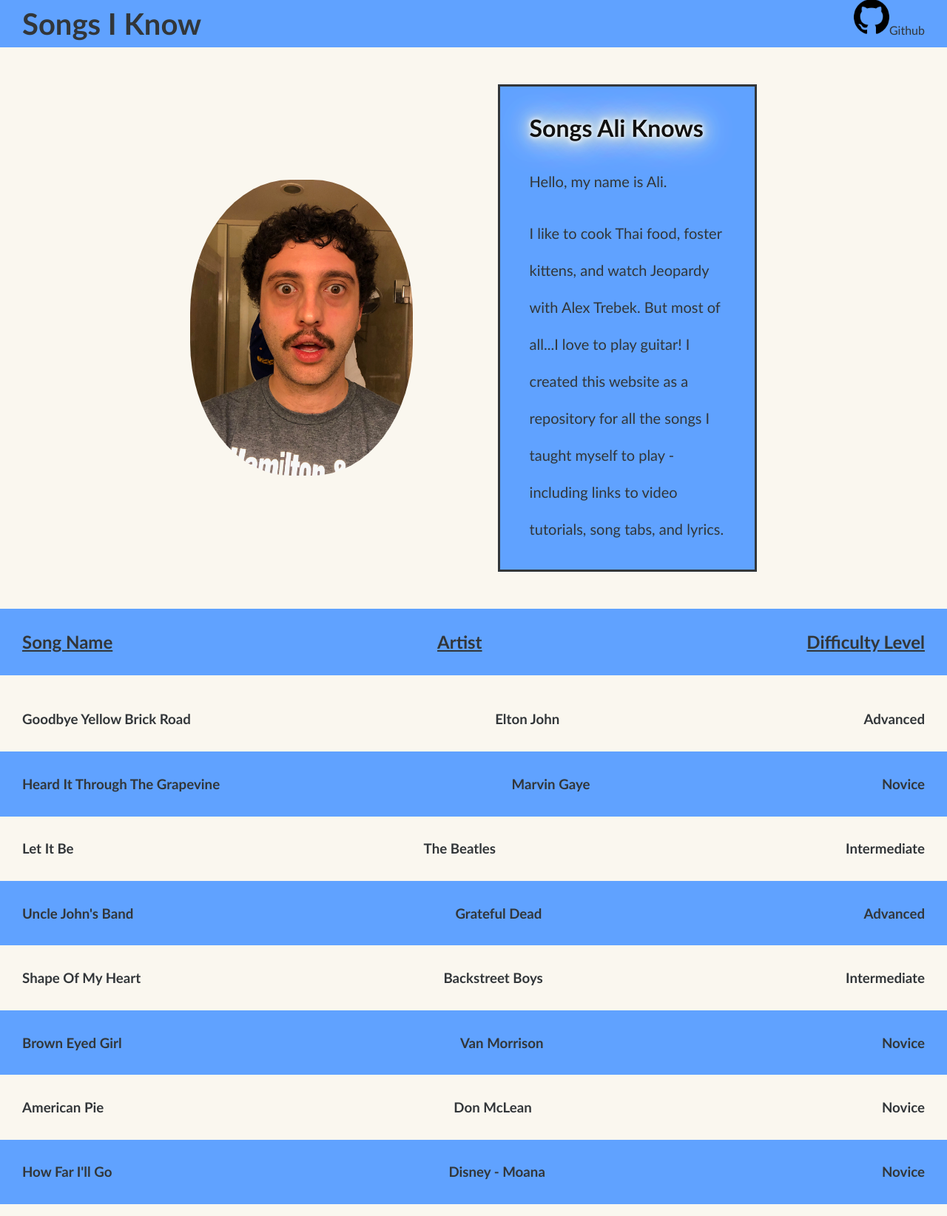
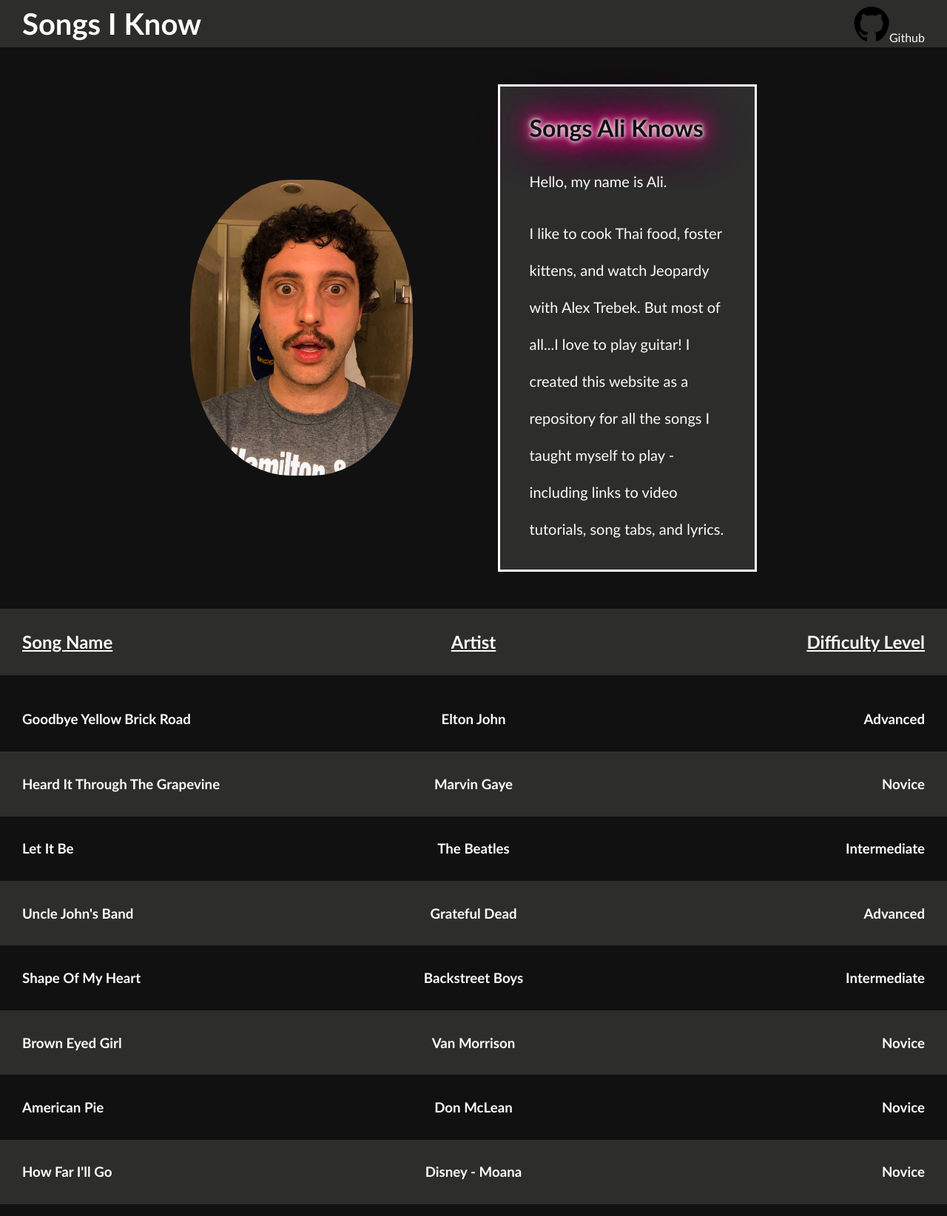
Before and after one commit to alishalabi/new-songs-i-know, a Django app: page /songapp/ in a window 1280 px wide. Shown: the whole page at 74% size. Run offline with Django 3.2, Linux system fonts and the light colour scheme; data comes from the database, SQL or seed files in the repository.

Commit message:
Ready for demo

```diff
--- a/songapp/static/songapp/style.css
+++ b/songapp/static/songapp/style.css
@@ -102,7 +102,7 @@ img {
 }
 
 /* ----- Index Song Elements ----- */
-.index-row:nth-child(even) {
+.index-table > ul> li:nth-child(even) {
   background-color: var(--index-wrapper);
 }
 
@@ -116,8 +116,12 @@ img {
   padding-right: 30px;
 }
 
-.index-row {
-  text-align: left;
+.index-row h3{
+  flex: 1;
+}
+
+.index-row-top h2{
+  flex: 1;
 }
 
 .index-row > a {
@@ -128,6 +132,14 @@ img {
   padding-left: 30px;
   padding-right: 30px;
 
+}
+
+.center {
+  text-align: center;
+}
+
+.right {
+  text-align: right;
 }
 
 /* ----- Song Detail Elements ----- */
--- a/songapp/templates/songapp/detail.html
+++ b/songapp/templates/songapp/detail.html
@@ -1,7 +1,7 @@
 {% load static %}
 
-<!-- <link rel="stylesheet" type="text/css" href="{% static 'songapp/dark-theme.css' %}"> -->
-<link rel="stylesheet" type="text/css" href="{% static 'songapp/light-theme.css' %}">
+<link rel="stylesheet" type="text/css" href="{% static 'songapp/dark-theme.css' %}">
+<!-- <link rel="stylesheet" type="text/css" href="{% static 'songapp/light-theme.css' %}"> -->
 <link rel="stylesheet" type="text/css" href="{% static 'songapp/style.css' %}">
 
 <div class="main-navbar">
@@ -11,7 +11,7 @@
   <ul>
     <li><a href="https://github.com/alishalabi/new-songs-i-know">
       <img src="{% static 'songapp/images/github.png' %}"
-      alt="No Image Available :(" style="height:3em;width:auto;"/>Github</a></li>
+      alt="No Image Available :(" style="height:3em;width:auto;padding-top:20px;"/>Github</a></li>
   </ul>
 </div>
 
--- a/songapp/templates/songapp/index.html
+++ b/songapp/templates/songapp/index.html
@@ -1,7 +1,6 @@
 {% load static %}
-<!-- <link rel="stylesheet" type="text/css" href="{% static 'songapp/dark-theme.css' %}"> -->
-<link rel="stylesheet" type="text/css" href="{% static 'songapp/light-theme.css' %}">
-<!-- <link rel="stylesheet" type="text/css" href="{% static 'songapp/red-theme.css' %}"> -->
+<link rel="stylesheet" type="text/css" href="{% static 'songapp/dark-theme.css' %}">
+<!-- <link rel="stylesheet" type="text/css" href="{% static 'songapp/light-theme.css' %}"> -->
 <link rel="stylesheet" type="text/css" href="{% static 'songapp/style.css' %}">
 
 <div class="main-navbar">
@@ -9,9 +8,9 @@
     <li><h3 class="title"><a href="/songapp">Songs I Know</a></h3></li>
   </ul>
   <ul>
-    <li><a href="https://github.com/alishalabi/new-songs-i-know">
+    <li><a href="https://github.com/alishalabi/new-songs-i-know" target="_blank">
       <img src="{% static 'songapp/images/github.png' %}"
-      alt="No Image Available :(" style="height:3em;width:auto;"/>Github</a></li>
+      alt="No Image Available :(" style="height:3em;width:auto;padding-top:20px;"/>Github</a></li>
   </ul>
 </div>
 
@@ -41,19 +40,20 @@
 
 <div class="index-table">
   <div class="index-row-top">
-    <h2>Song Name</h2>
-    <h2>Artist</h2>
-    <h2>Difficulty Level</h2>
+    <h2 class="left">Song Name</h2>
+    <h2 class="center">Artist</h2>
+    <h2 class="right">Difficulty Level</h2>
   </div>
   {% if all_songs %}
   <ul>
   {% for song in all_songs %}
-
+    <li>
       <div class="index-row"><a href="{% url 'songapp:detail' song.id %}">
-            <li><h3>{{ song.song_name }}</h3></li>
-            <li><h3>{{ song.artist }}</h3></li>
-            <li><h3>{{ song.experience_level }}</h3></li>
+        <h3 class="left">{{ song.song_name }}</h3>
+        <h3 class="center">{{ song.artist }}</h3>
+        <h3 class="right">{{ song.experience_level }}</h3>
       </a></div>
+    </li>
   {% endfor %}
   </ul>
   {% else %}
```
Also changed, not shown: README.md. Lines whose indentation alone changed are shown as unchanged.
